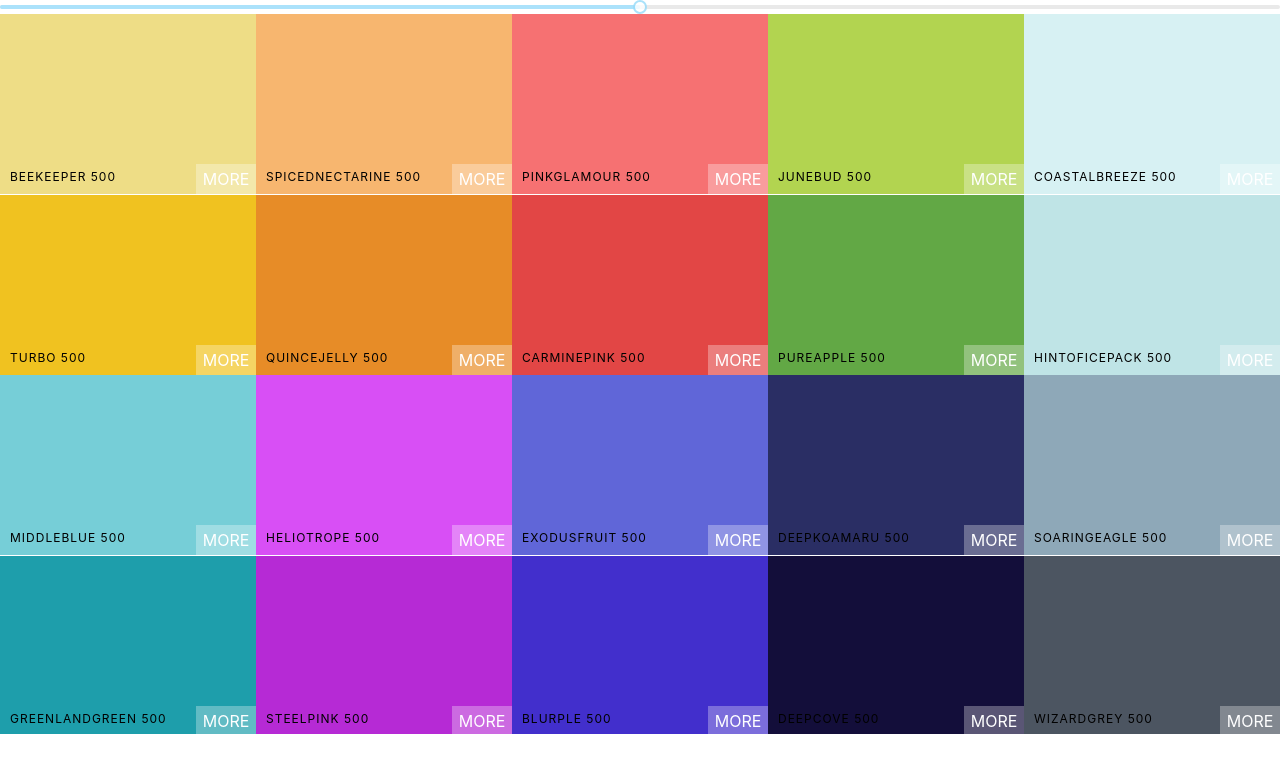
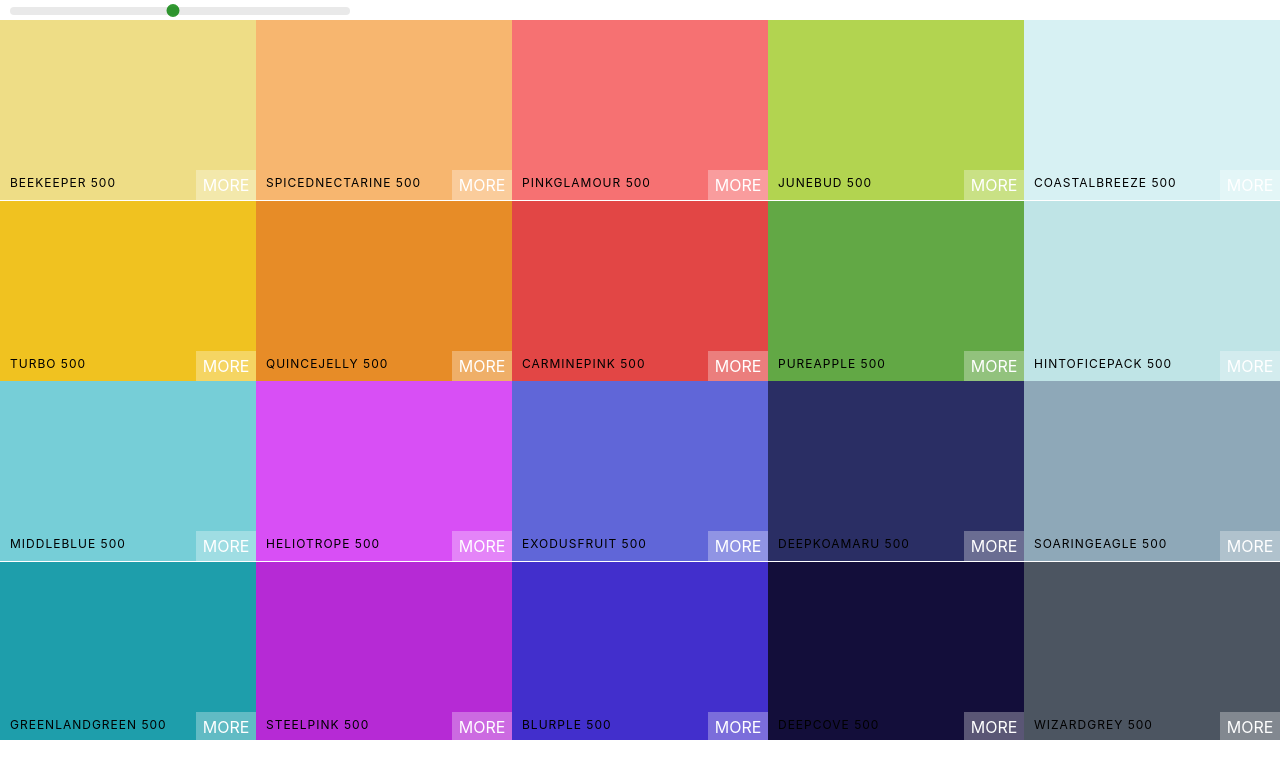
Before and after one commit to AntoniKeszycki/Color-Palette, a React (Create React App) app: page / in a window 1280 px wide. Shown: the top 778 px of the page. Built offline with nearby package versions, Linux system fonts and the light colour scheme.

Commit message:
Style Color Slider

```diff
--- a/src/Palette.css
+++ b/src/Palette.css
@@ -5,3 +5,9 @@
   height: 90%;
   overflow: hidden;
 }
+
+.slider {
+  width: 340px;
+  margin: 0 10px;
+  display: inline-block;
+}
--- a/src/Palette.js
+++ b/src/Palette.js
@@ -1,9 +1,9 @@
 import React, { Component } from "react";
 import ColorBox from "./ColorBox";
-import "./Palette.css";
 import Slider, { range } from "rc-slider";
 import "rc-slider/assets/index.css";
 import { toHaveStyle } from "@testing-library/jest-dom/dist/matchers";
+import "./Palette.css";
 
 class Palette extends Component {
   constructor(props) {
@@ -22,13 +22,29 @@
     ));
     return (
       <div className="Palette">
+        <div className="slider">
           <Slider
             defaultValue={levels}
             min={100}
             max={900}
             step={100}
             onAfterChange={this.changeLevels}
+            trackStyle={[{ backgroundColor: "transparent" }]}
+            handleStyle={[
+              {
+                backgroundColor: "green",
+                outline: "none",
+                border: "2px solid green",
+                boxShadow: "none",
+                width: "13px",
+                height: "13px",
+                marginLeft: "-7px",
+                marginTop: "-3px",
+              },
+            ]}
+            railStyle={{ height: "8px" }}
           />
+        </div>
         <div className="Palette-colors">{colorBoxes}</div>
       </div>
     );
```
Lines whose indentation alone changed are shown as unchanged.
